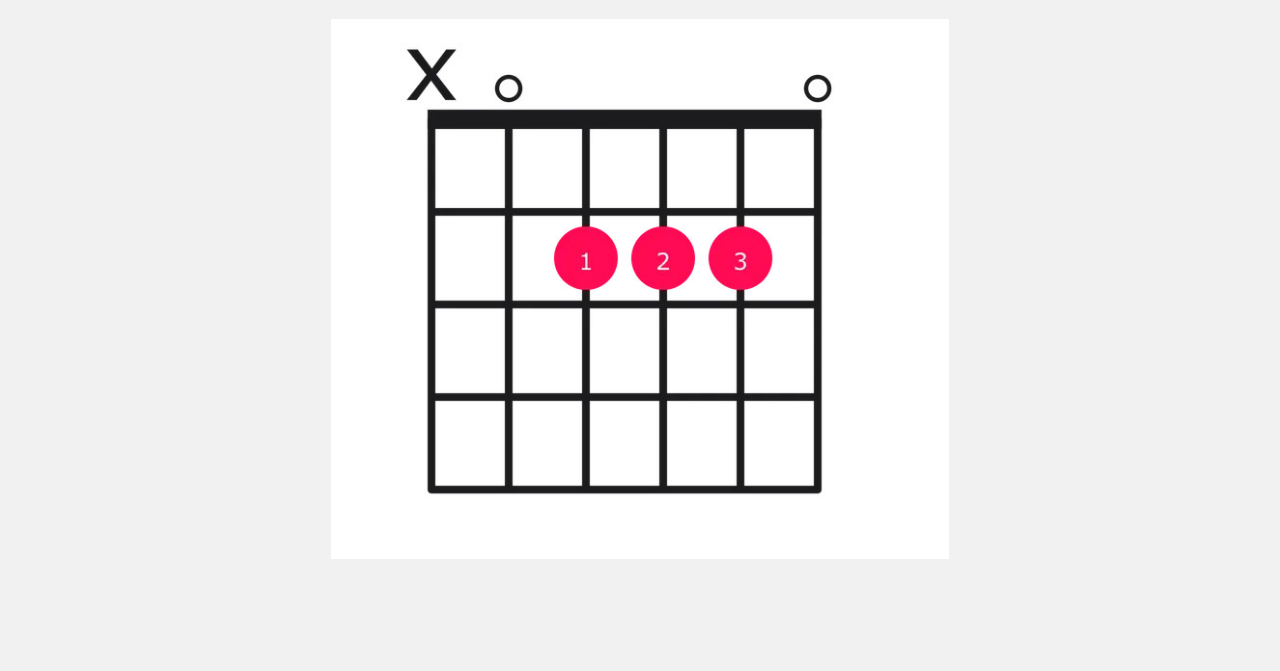
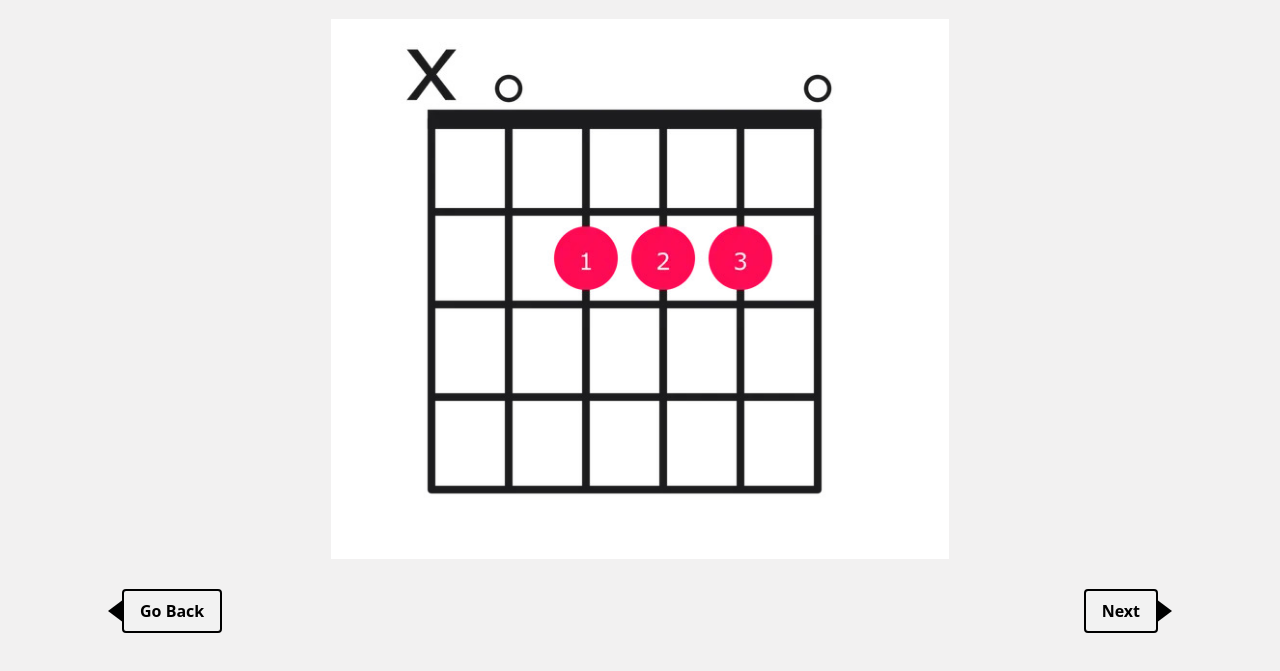
Before and after one commit to SamuelLaki/guitar-learning-app, a Flask app: page /learn/1 in a window 1280 px wide. Shown: the part 129-800 px from the top of the page. Run offline with Flask 3, Linux system fonts and the light colour scheme; some libraries are stand-ins or nearby versions.

Commit message:
Added 'Go Back' and 'Next' buttions to pages containing chords details

```diff
--- a/server.py
+++ b/server.py
@@ -77,14 +77,18 @@ def homepage():
 def learn():
     return render_template('learn.html', chord_items=chord_items)
 
-@app.route('/quiz')
-def quiz():
-    return render_template('quiz.html')
+@app.route('/quiz/<int:page_num>')
+def quiz_page(page_num):
+    return render_template('quiz.html', page_num=page_num)
 
 @app.route('/learn/<int:chord_id>')
 def chord_detail(chord_id):
     chord_item = next((chord_item for chord_item in chord_items if chord_item["id"] == chord_id), None)
     return render_template('chord_detail.html', requested_chord=chord_item)
 
+@app.route('/chord-reading-basics')
+def chord_reading_basics():
+    return render_template('chord_reading_basics.html')
+
 if __name__ == '__main__':
     app.run(debug=True, port=5001)
--- a/static/main.css
+++ b/static/main.css
@@ -95,7 +95,7 @@ body {
     font-size: 40px;
 }
 
-.chord-header {
+.chord-header-row {
     display: flex;
     align-items: center;
     gap: 12px;
@@ -144,3 +144,62 @@ body {
 .show-audio {
     display: block;
 }
+
+.chord-image-wrapper {
+    display: flex;
+    justify-content: center;
+    margin-top: 10px;
+}
+
+.chord-nav-buttons {
+    display: flex;
+    justify-content: space-between;
+    align-items: center;
+    margin: 30px 40px 0 40px;
+}
+
+.arrow-button {
+    position: relative;
+    background-color: #f2f2f2;
+    border: 2px solid #000;
+    color: #000;
+    padding: 8px 16px;
+    font-weight: bold;
+    text-decoration: none;
+    border-radius: 4px;
+    transition: background-color 0.2s ease;
+}
+
+.arrow-button:hover {
+    background-color: #e0e0e0;
+}
+
+.left-arrow::before {
+    content: "";
+    position: absolute;
+    left: -16px;
+    top: 50%;
+    transform: translateY(-50%);
+    width: 0;
+    height: 0;
+    border-top: 12px solid transparent;
+    border-bottom: 12px solid transparent;
+    border-right: 16px solid #f2f2f2;
+    border-left: none;
+    border-right-color: #000;
+}
+
+.right-arrow::after {
+    content: "";
+    position: absolute;
+    right: -16px;
+    top: 50%;
+    transform: translateY(-50%);
+    width: 0;
+    height: 0;
+    border-top: 12px solid transparent;
+    border-bottom: 12px solid transparent;
+    border-left: 16px solid #f2f2f2;
+    border-right: none;
+    border-left-color: #000;
+}
--- a/templates/chord_detail.html
+++ b/templates/chord_detail.html
@@ -4,7 +4,7 @@
 
 {% block content %}
     <div class="chord-detail-wrapper">
-        <div class="chord-header">
+        <div class="chord-header-row">
             <button id="play-audio" class="audio-button" onclick="toggleAudioPlayer()">
                 <svg xmlns="http://www.w3.org/2000/svg" width="36" height="36" viewBox="0 0 24 24" fill="#555">
                     <path d="M3 10v4h4l5 5V5l-5 5H3z"/>
@@ -15,14 +15,27 @@
 
         <div id="audio-player-container" class="hidden-audio">
             <audio id="chord-audio" controls>
-            <source src="{{ requested_chord.audio }}?raw=true" type="audio/mpeg">
-            Your browser does not support the audio element.
+                <source src="{{ requested_chord.audio }}?raw=true" type="audio/mp3">
+                Your browser does not support the audio element.
             </audio>
         </div>
 
-        <img src="{{ requested_chord.image }}"
-            alt="{{requested_chord.name}} chord diagram"
-            class="chordImages img-fluid">
+        <div class="chord-image-wrapper">
+            <img src="{{ requested_chord.image }}"
+                alt="{{requested_chord.name}} chord diagram"
+                class="chordImages img-fluid">
+        </div>
+
+        <div class="chord-nav-buttons">
+            <a href="{% if requested_chord.id == 1 %}{{ url_for('chord_reading_basics') }}{% else %}{{ url_for('chord_detail', chord_id=requested_chord.id - 1) }}{% endif %}"
+                class="arrow-button left-arrow">
+                Go Back
+            </a>
+            <a href="{% if requested_chord.id == 8 %}{{ url_for('quiz_page', page_num=1) }}{% else %}{{ url_for('chord_detail', chord_id=requested_chord.id + 1) }}{% endif %}"
+                class="arrow-button right-arrow">
+                Next
+            </a>
+        </div>
     </div>
 
     <script src="{{ url_for('static', filename='audioPlayer.js') }}"></script>
--- a/templates/layout.html
+++ b/templates/layout.html
@@ -28,7 +28,7 @@
                             <a class="nav-link" href="{{ url_for('learn') }}">Learn</a>
                         </li>
                         <li class="nav-item">
-                            <a class="nav-link" href="{{ url_for('quiz') }}">Quiz</a>
+                            <a class="nav-link" href="{{ url_for('quiz_page', page_num=1) }}">Quiz</a>
                         </li>
                     </ul>
                 </div>
```
Also changed, not shown: templates/chord_reading_basics.html (added), templates/quiz.html (added).
